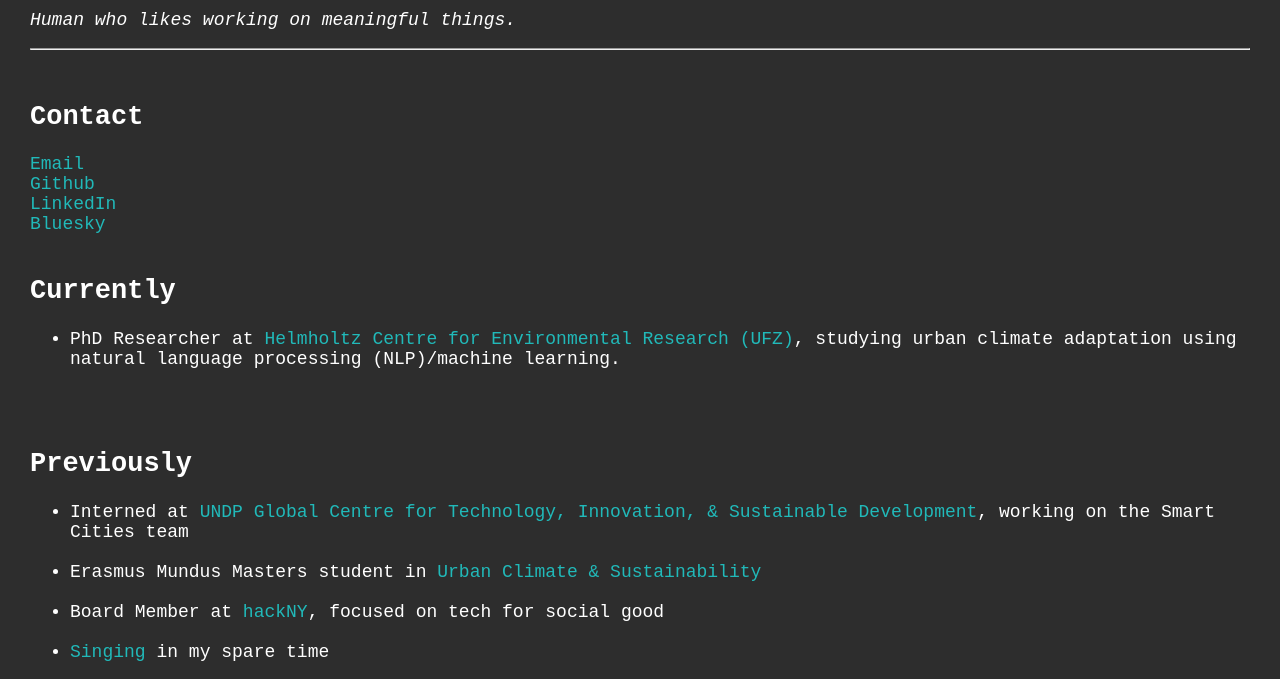
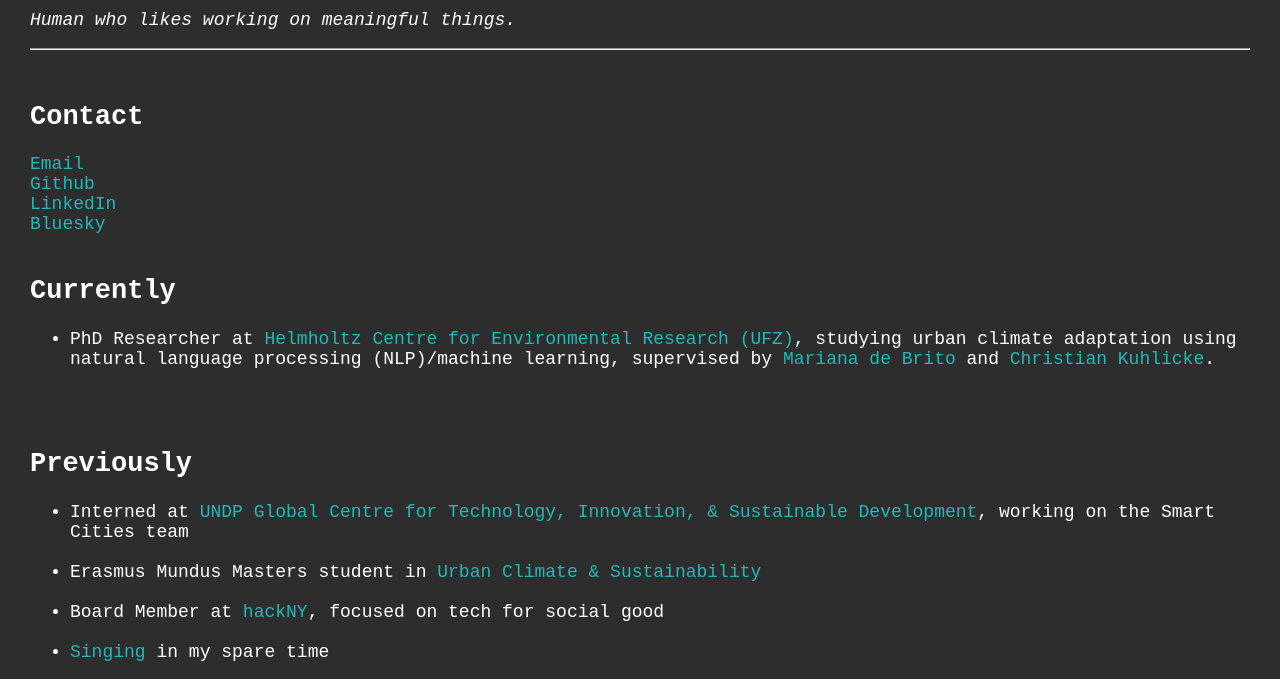
Before and after one commit to sruti/sruti.github.io, a plain HTML site: page index.html in a window 1280 px wide. Shown: the part 106-785 px from the top of the page. Drawn offline with Linux system fonts and the light colour scheme.

Commit message:
Correct links

```diff
--- a/index.html
+++ b/index.html
@@ -17,10 +17,11 @@
     <h2>Currently</h2>
     <ul>
         <li>
-            PhD Researcher at <a href="https://sgtechcentre.undp.org/content/sgtechcentre/en/home/">Helmholtz Centre for
+            PhD Researcher at <a href="https://www.ufz.de/index.php?en=50751">Helmholtz Centre for
                 Environmental
                 Research (UFZ)</a>, studying urban climate adaptation using natural language processing (NLP)/machine
-            learning.
+            learning, supervised by <a href="https://www.ufz.de/index.php?en=46549">Mariana de Brito</a> and <a
+                href="https://www.ufz.de/index.php?en=40374">Christian Kuhlicke</a>.
         </li><br>
     </ul>
     <br>
```
